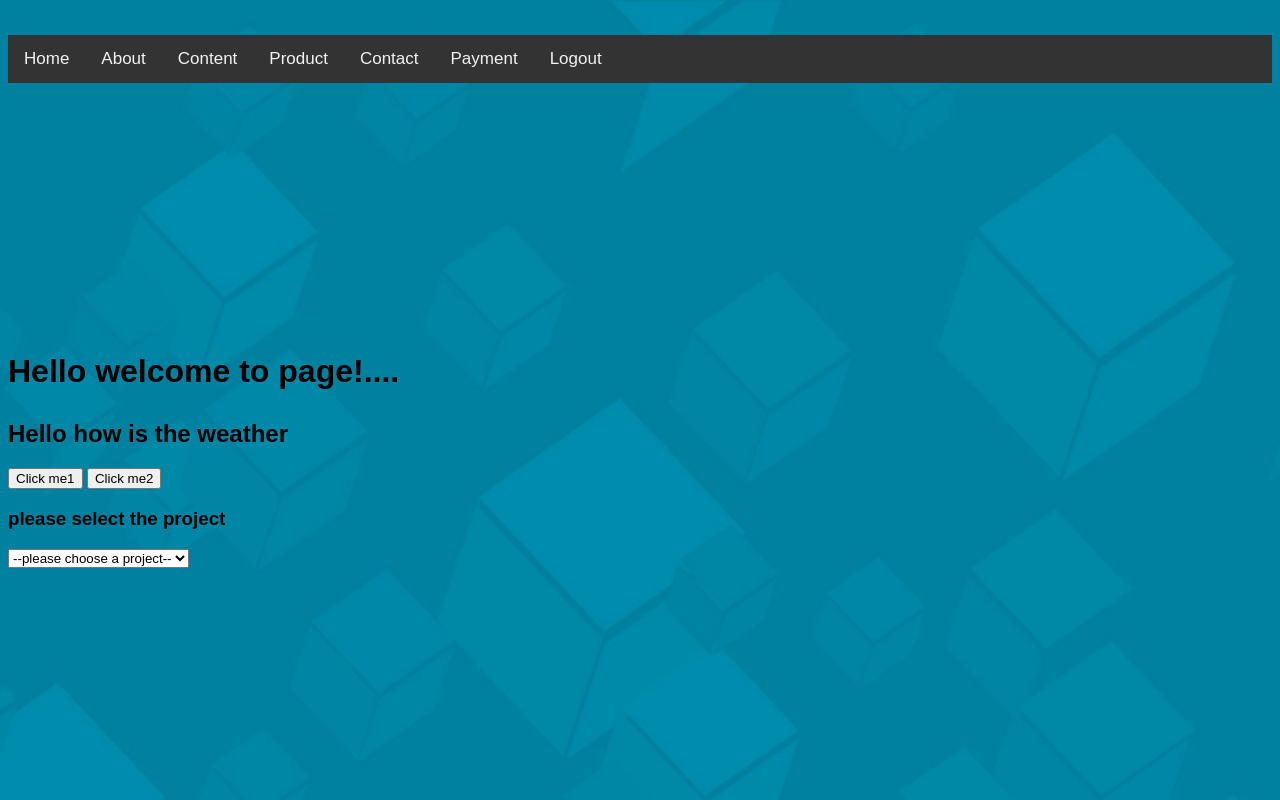
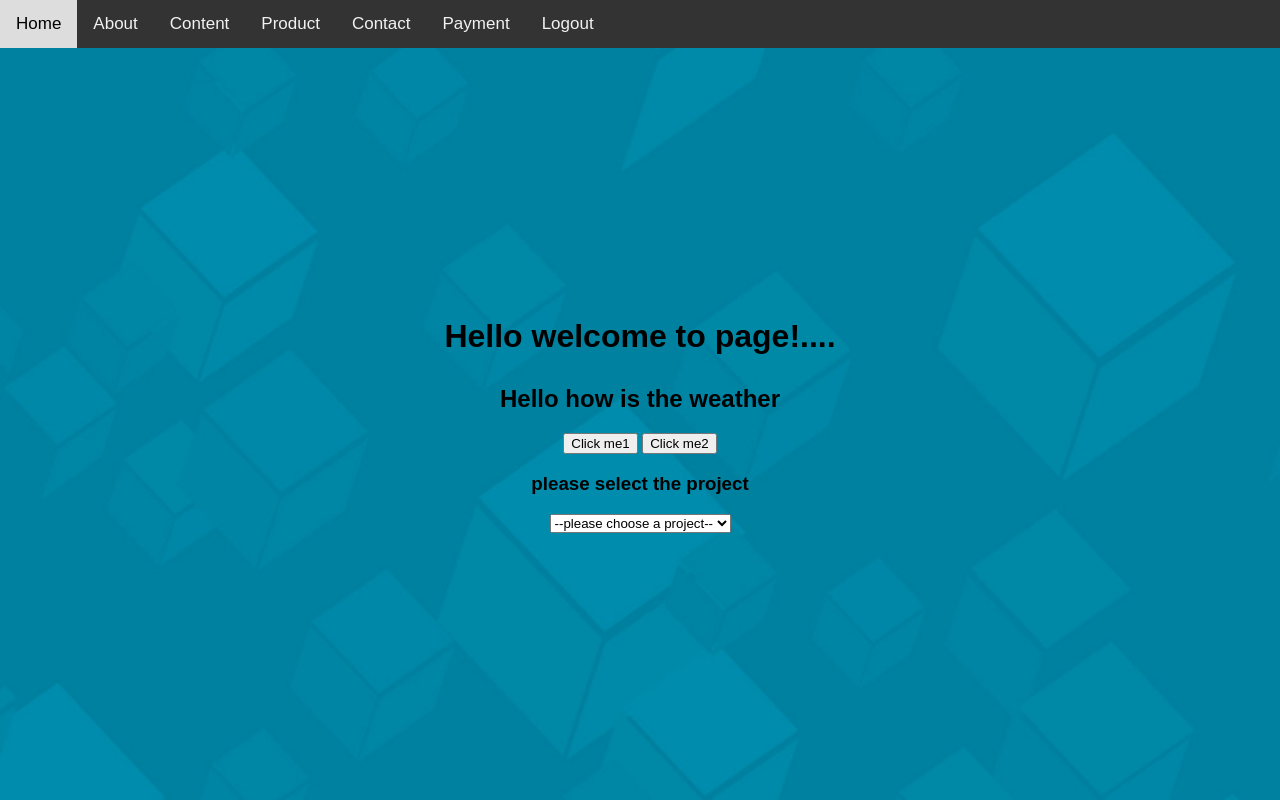
Before and after one commit to vineshgvk/Iframetesting, a plain HTML site: page home.html in a window 1280 px wide. Drawn offline with Linux system fonts and the light colour scheme; a script that the page names is missing.

Commit message:
css maindiv changes

```diff
--- a/index.css
+++ b/index.css
@@ -69,6 +69,10 @@ cursor:pointer;
 /*
 
 pagebreak*/
+.main-div{
+  text-align: center;
+  margin-top: 15%;
+}
 
 /*CONTENT PAGE*/
 .radio-form{
@@ -88,7 +92,7 @@ pagebreak*/
 	margin-left: 20%;
 	}
 .maincontainer {
-  margin-top: 35px;
+  margin: 0;
 
   font-family: Arial, Helvetica, sans-serif;
   /* background-color: #90EE90; */
```
